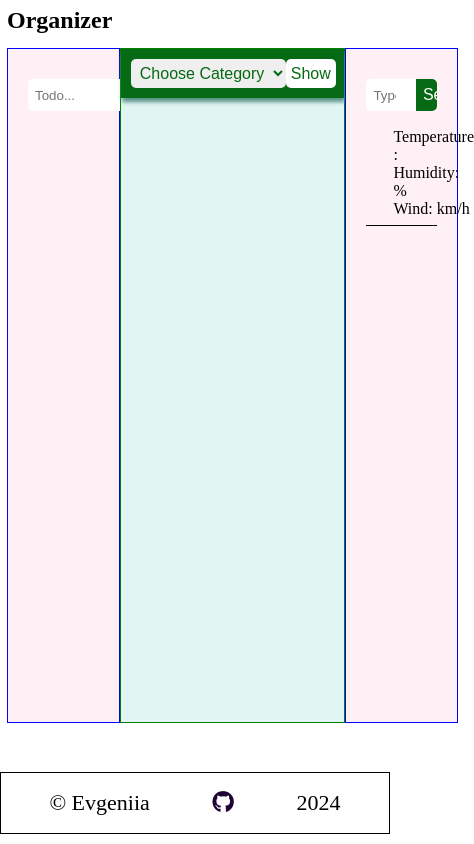
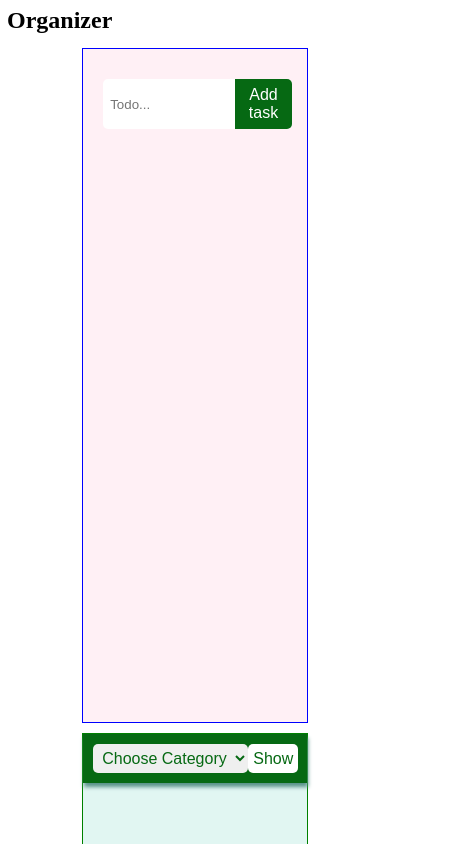
Before and after one commit to evgeniia-korolova/API-Organizer, a plain HTML site: page index.html in a window 390 px wide. Shown: the top 844 px of the page, 474 px wide, since content can reach past the window. Drawn offline with Linux system fonts and the light colour scheme; no server answers.

Commit message:
feat : add adaptive

```diff
--- a/style.css
+++ b/style.css
@@ -165,3 +165,18 @@ footer a {
 footer a:hover {
     color: rgb(18, 63, 24);
 }
+
+@media (max-width: 1050px) {
+    .main__container {
+        flex-direction: column;
+        align-items:center;
+        gap: 1rem;
+    }
+    .section__left {
+        width: 60%;
+    }
+    .section__right {
+        width: 60%;
+    }
+
+}
--- a/todo/todo.css
+++ b/todo/todo.css
@@ -106,3 +106,13 @@
 .hidden {
 	display: none;
 }
+
+@media (max-width: 1050px) {
+
+    .section__left {
+        width: 60%;
+    }
+    .todo__container {
+        width: 100%;
+    }
+}
--- a/weather/weather.css
+++ b/weather/weather.css
@@ -31,7 +31,7 @@ ul {
     max-width: 70%;
 }
 
-.search-city__input:focus {
+.search-city__input:active {
     background-color: #fff;
 }
 
```
